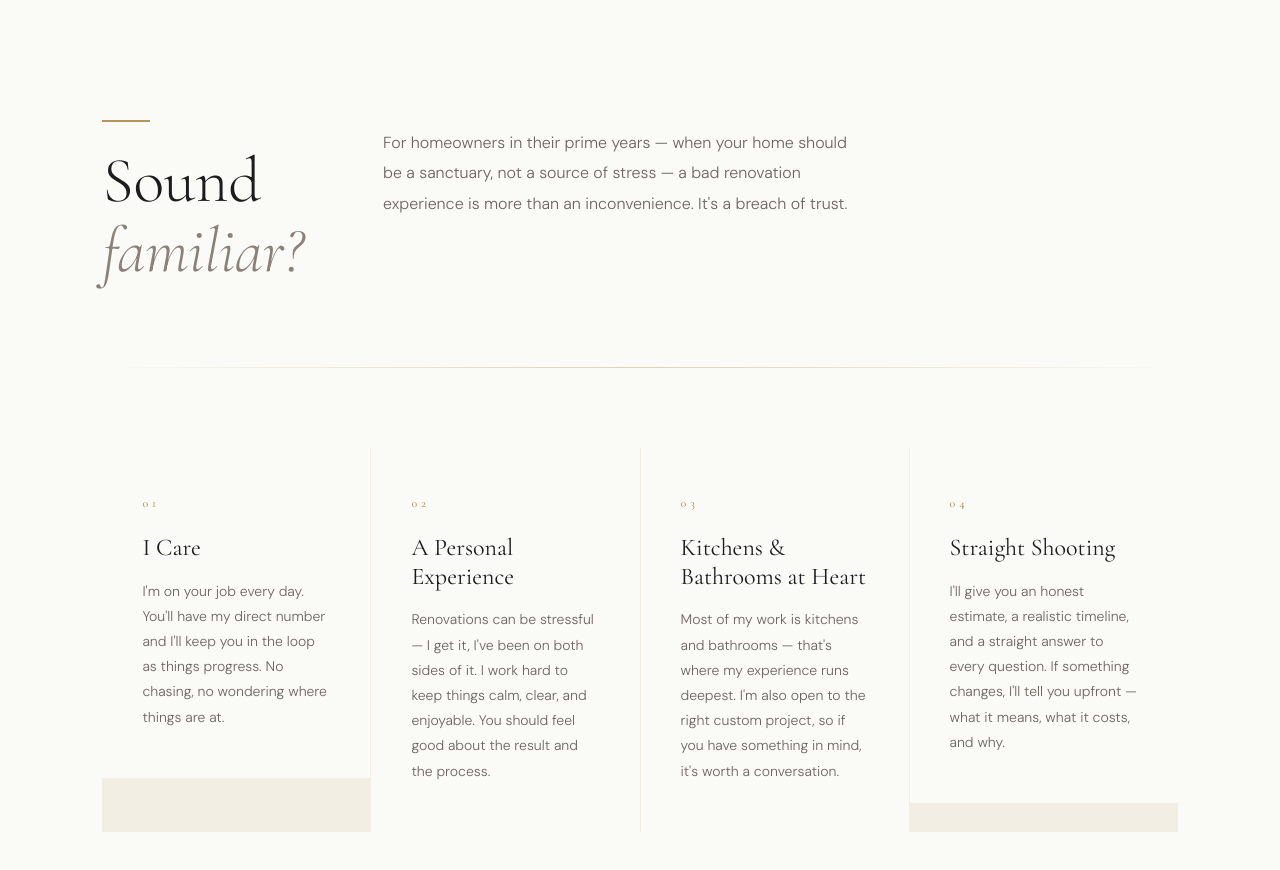
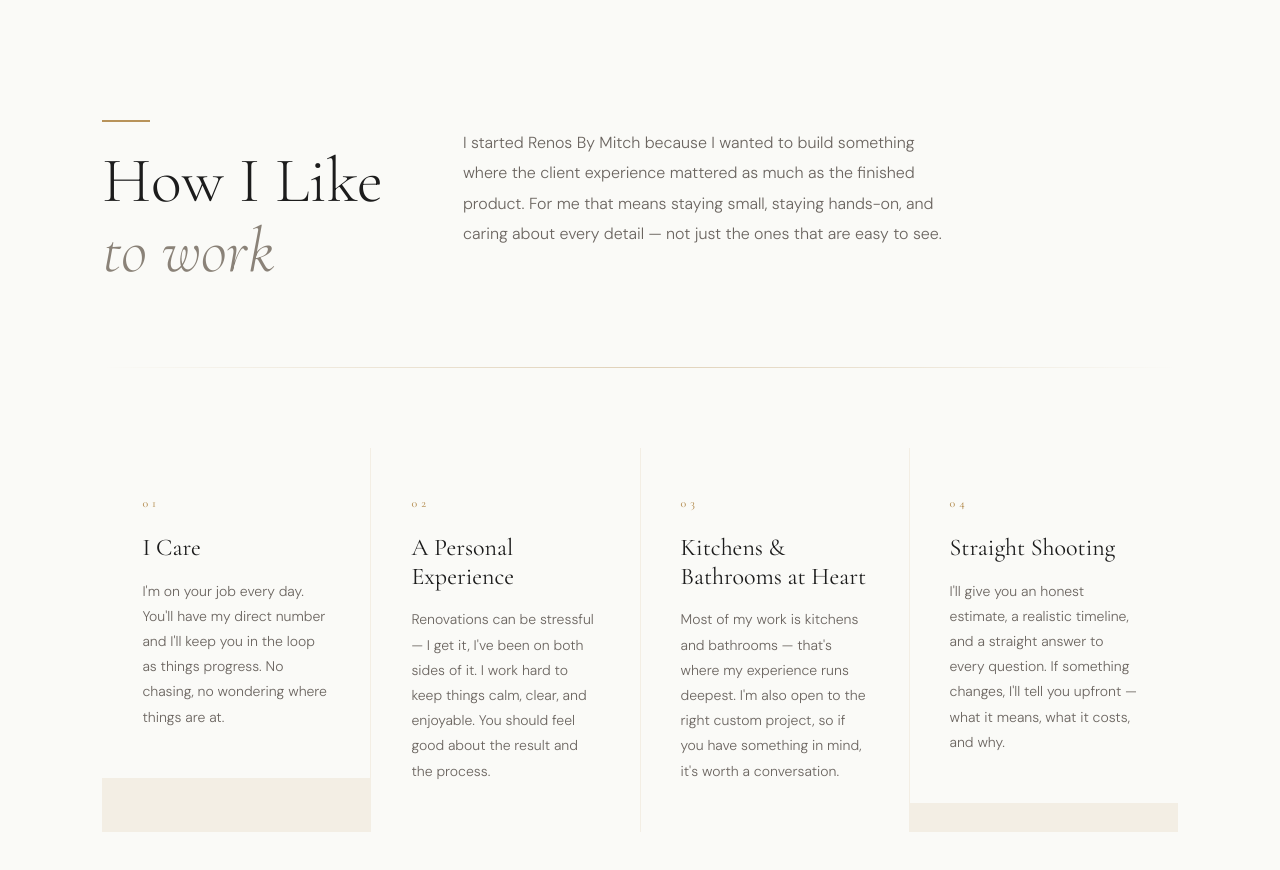
Before and after one commit to Mitch447/renos-by-mitch, a React (Vite) app: page / in a window 1280 px wide. Shown: the part 800-1670 px from the top of the page. Built offline with nearby package versions, Linux system fonts and the light colour scheme.

Commit message:
How I like to work

```diff
--- a/src/components/Pain.jsx
+++ b/src/components/Pain.jsx
@@ -33,14 +33,13 @@ export default function Pain() {
           <div style={{ flex: "0 0 auto", maxWidth: 400 }}>
             <GoldAccent />
             <h2 className="display" style={{ fontSize: "clamp(36px, 5vw, 64px)", fontWeight: 300, lineHeight: 1.1, color: "var(--charcoal)" }}>
-              Sound<br />
-              <em style={{ color: "var(--stone)", fontStyle: "italic" }}>familiar?</em>
+              How I Like<br />
+              <em style={{ color: "var(--stone)", fontStyle: "italic" }}>to work</em>
             </h2>
           </div>
           <div style={{ flex: 1, minWidth: 280, paddingTop: 8 }}>
             <p style={{ fontSize: 16, lineHeight: 1.9, color: "var(--muted)", fontWeight: 300, maxWidth: 480 }}>
-              For homeowners in their prime years — when your home should be a sanctuary, not a source
-              of stress — a bad renovation experience is more than an inconvenience. It's a breach of trust.
+              I started Renos By Mitch because I wanted to build something where the client experience mattered as much as the finished product. For me that means staying small, staying hands-on, and caring about every detail — not just the ones that are easy to see.
             </p>
           </div>
         </div>
```
